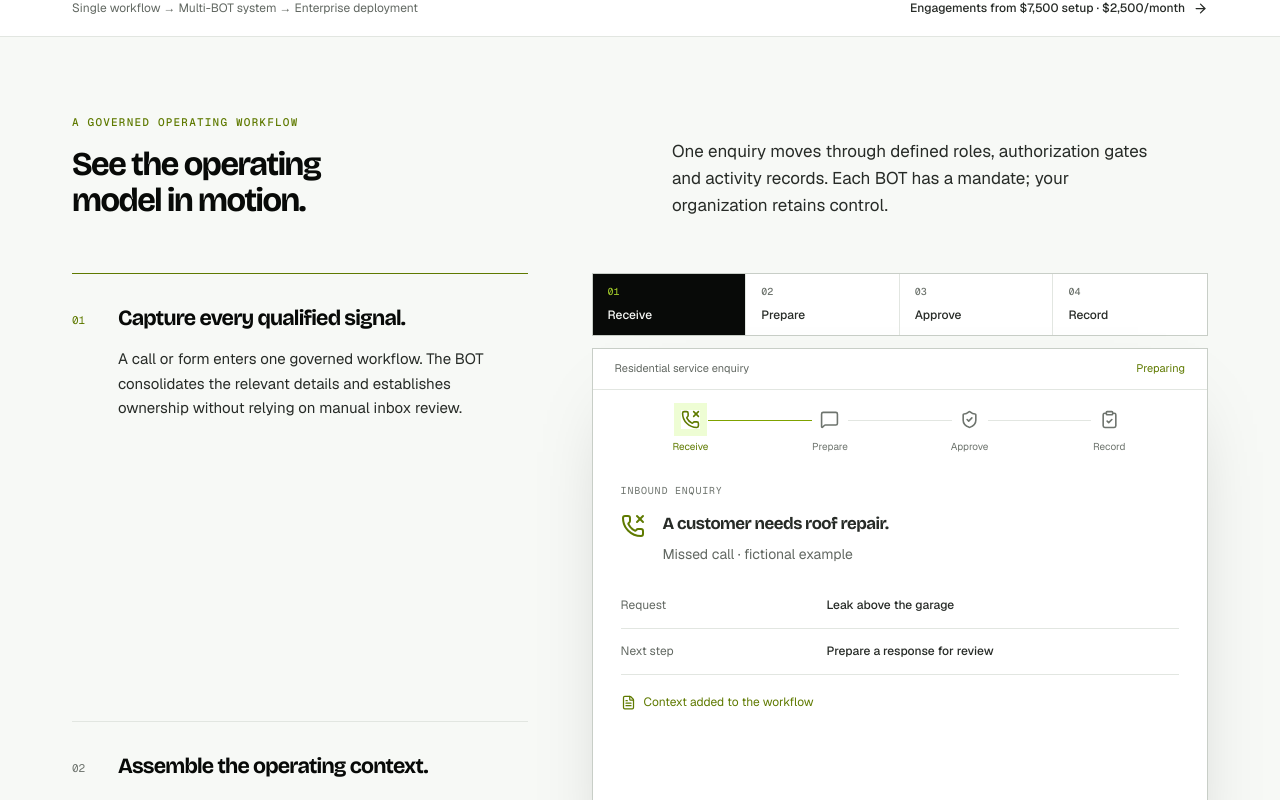
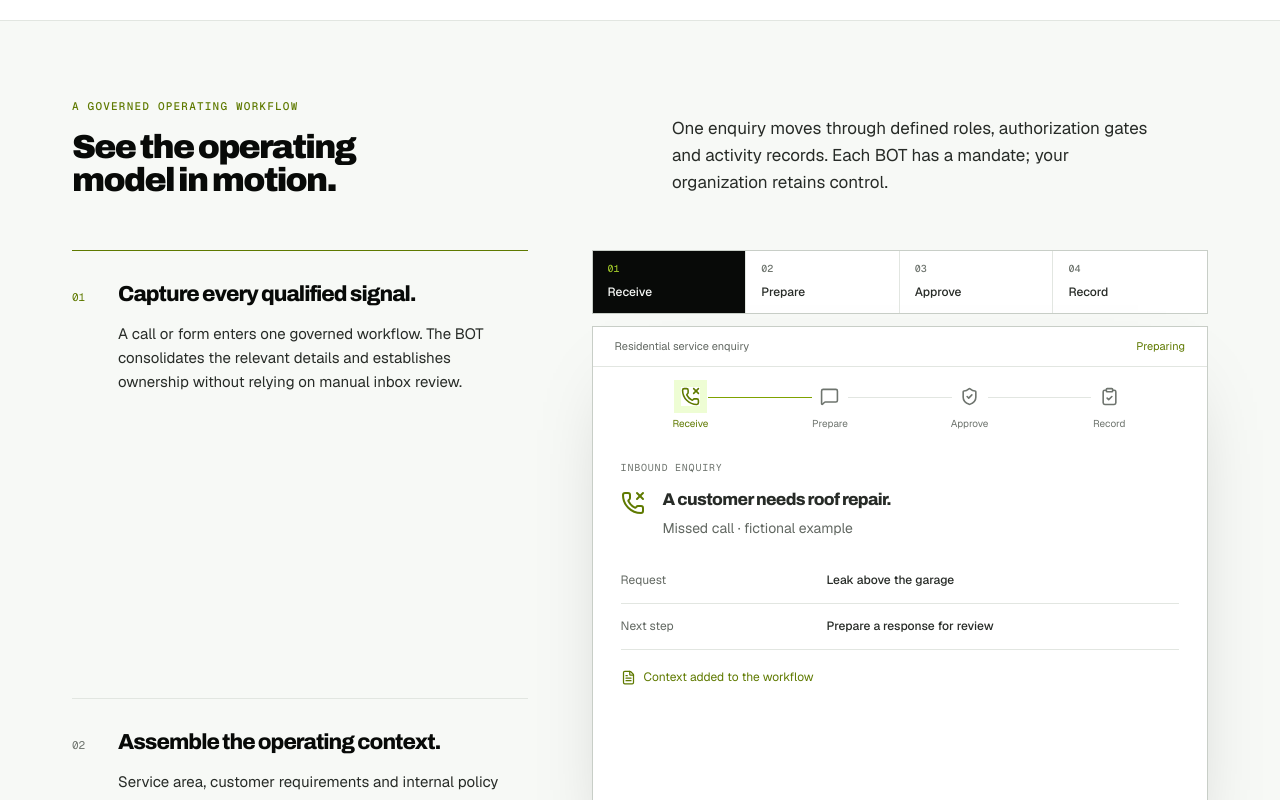
Before and after one commit to AgenticBotting/agenticbots, a Next.js app: page / in a window 1280 px wide. Shown: the part 1400-2200 px from the top of the page. Built offline with nearby package versions, Linux system fonts and the light colour scheme; no server answers.

Commit message:
Replace decorative headings with bold Archivo

```diff
--- a/src/app/globals.css
+++ b/src/app/globals.css
@@ -1,6 +1,6 @@
 /* Hallmark · macrostructure: product-canvas narrative · theme: studied-DNA (source: user reference images)
  * hero: centered display + wide operating workspace · service: promise + product canvas + deployment rail
- * type: Bricolage Grotesque + Geist + Geist Mono · palette: AgenticBots olive / ink / white
+ * type: Archivo + Geist + Geist Mono · palette: AgenticBots olive / ink / white
  * critique: P5 H5 E4 S5 R4 V5 · slop: pass · honest: pass · responsive: pass */
 @import "tailwindcss";
 
@@ -13,7 +13,7 @@
    it means something in the system just became active.
 
    Rules that hold everywhere:
-     · Bricolage carries high-impact display type; Geist keeps product
+     · Archivo carries blunt, high-impact display type; Geist keeps product
        controls, navigation and reading surfaces quiet and precise.
      · Core controls keep the diagonal notch. Product stages may use a
        restrained radius to distinguish presentation from product UI.
@@ -142,10 +142,11 @@
   --radius-xs: 0;
   --notch: 11px;
 
-  /* Bricolage gives large headings a bolder, more authored grotesque
-     silhouette. Geist remains the quiet enterprise workhorse for body,
-     navigation and controls; Mono carries the technical register. */
-  --font-display: var(--font-bricolage);
+  /* Archivo gives headings a broad, industrial grotesque silhouette
+     without decorative quirks. Geist remains the quiet enterprise
+     workhorse for body, navigation and controls; Mono carries the
+     technical register. */
+  --font-display: var(--font-archivo);
   --font-body: var(--font-geist-sans);
   --font-mono: var(--font-geist-mono);
 }
@@ -313,35 +314,35 @@
 
   .display-hero {
     font-family: var(--font-display);
-    font-weight: 700;
+    font-weight: 900;
     font-size: clamp(2rem, 3.6vw, 3rem);
-    line-height: 1.02;
-    letter-spacing: -0.048em;
-    font-variation-settings: "opsz" 72, "wdth" 100;
+    line-height: .94;
+    letter-spacing: -0.058em;
+    font-variation-settings: "wdth" 108;
   }
   .display-xl {
     font-family: var(--font-display);
-    font-weight: 680;
+    font-weight: 850;
     font-size: clamp(1.625rem, 2.6vw, 2.125rem);
-    line-height: 1.08;
-    letter-spacing: -0.042em;
-    font-variation-settings: "opsz" 56, "wdth" 100;
+    line-height: .98;
+    letter-spacing: -0.052em;
+    font-variation-settings: "wdth" 105;
   }
   .display-lg {
     font-family: var(--font-display);
-    font-weight: 650;
+    font-weight: 780;
     font-size: clamp(1.1875rem, 1.7vw, 1.4375rem);
-    line-height: 1.16;
-    letter-spacing: -0.036em;
-    font-variation-settings: "opsz" 40, "wdth" 100;
+    line-height: 1.02;
+    letter-spacing: -0.045em;
+    font-variation-settings: "wdth" 103;
   }
   .display-md {
     font-family: var(--font-display);
-    font-weight: 650;
+    font-weight: 740;
     font-size: 1.0625rem;
-    line-height: 1.22;
-    letter-spacing: -0.03em;
-    font-variation-settings: "opsz" 32, "wdth" 100;
+    line-height: 1.08;
+    letter-spacing: -0.038em;
+    font-variation-settings: "wdth" 102;
   }
 
   /* The one green phrase in a headline. Swaps by surface. */
@@ -883,7 +884,7 @@
 .workforce-hero-shell { position: relative; z-index: 1; padding-block: clamp(62px, 7vw, 94px) 0; }
 .hero-copy { min-width: 0; max-width: 920px; margin-inline: auto; text-align: center; }
 .hero-copy > .eyebrow { max-width: calc(100% - 32px); margin-left: clamp(0px, 6vw, 72px); margin-right: auto; text-align: left; }
-.hero-copy h1 { max-width: 16ch; margin-inline: auto; font-family: var(--font-display); font-size: clamp(52px, 7vw, 92px); font-weight: 720; line-height: .92; letter-spacing: -.062em; font-variation-settings: "opsz" 90, "wdth" 98; text-wrap: balance; }
+.hero-copy h1 { max-width: 16ch; margin-inline: auto; font-family: var(--font-display); font-size: clamp(52px, 7vw, 92px); font-weight: 900; line-height: .86; letter-spacing: -.072em; font-variation-settings: "wdth" 108; text-wrap: balance; }
 .hero-copy h1 span { color: var(--accent-text); }
 .hero-copy > .body-lg { max-width: 64ch; margin-inline: auto; }
 .hero-actions { display: flex; align-items: center; justify-content: center; flex-wrap: wrap; gap: 20px; }
@@ -1202,8 +1203,8 @@
 .service-hero-copy > .display-hero {
   max-width: 18ch;
   font-size: clamp(3.15rem, 5.6vw, 5.25rem);
-  line-height: .94;
-  letter-spacing: -.065em;
+  line-height: .88;
+  letter-spacing: -.07em;
 }
 .service-hero-copy > .display-lg { font-size: clamp(1.35rem, 2vw, 1.8rem); line-height: 1.15; }
 .service-hero-copy > .body-lg { max-width: 62ch; font-size: clamp(1.08rem, 1.35vw, 1.25rem); line-height: 1.62; }
@@ -1342,7 +1343,7 @@
   color: var(--foreground);
   font-family: var(--font-display), var(--font-sans), sans-serif;
   font-size: clamp(17px, 1.5vw, 21px);
-  font-weight: 650;
+  font-weight: 820;
   line-height: 1.05;
   letter-spacing: -.035em;
 }
--- a/src/app/layout.tsx
+++ b/src/app/layout.tsx
@@ -1,5 +1,5 @@
 import type { Metadata } from "next";
-import { Bricolage_Grotesque, Geist, Geist_Mono } from "next/font/google";
+import { Archivo, Geist, Geist_Mono } from "next/font/google";
 import "./globals.css";
 import { BotPlanFlow, ConsoleGreeting } from "@/components/marketing";
 import { MarketingOnly } from "@/components/marketing/MarketingOnly";
@@ -18,11 +18,12 @@ const geistMono = Geist_Mono({
   display: "swap",
 });
 
-const bricolage = Bricolage_Grotesque({
-  variable: "--font-bricolage",
+const archivo = Archivo({
+  variable: "--font-archivo",
   subsets: ["latin"],
   display: "swap",
-  axes: ["opsz", "wdth"],
+  weight: "variable",
+  axes: ["wdth"],
 });
 
 
@@ -79,7 +80,7 @@ export const metadata: Metadata = {
 
 export default function RootLayout({ children }: { children: React.ReactNode }) {
   return (
-    <html lang="en" className={`${geistSans.variable} ${geistMono.variable} ${bricolage.variable}`}>
+    <html lang="en" className={`${geistSans.variable} ${geistMono.variable} ${archivo.variable}`}>
       <body>
         <JsonLd data={[orgLd, webSiteLd]} />
         {children}
--- a/src/app/platform.css
+++ b/src/app/platform.css
@@ -1,7 +1,7 @@
 /* ══════════════════════════════════════════════════════════════════
    AgenticBots platform — operator console + client portal.
 
-   Built on the site's tokens (globals.css): Bricolage display type,
+   Built on the site's tokens (globals.css): Archivo display type,
    Geist interface type, ink neutrals, the #7FA200 accent as a SIGNAL
    only, zero radius, and the diagonal notch.
    Additions here are layout and data density, never new colors.
```
Also changed, not shown: 2 other files (tests, documents, lock files or other folders).
